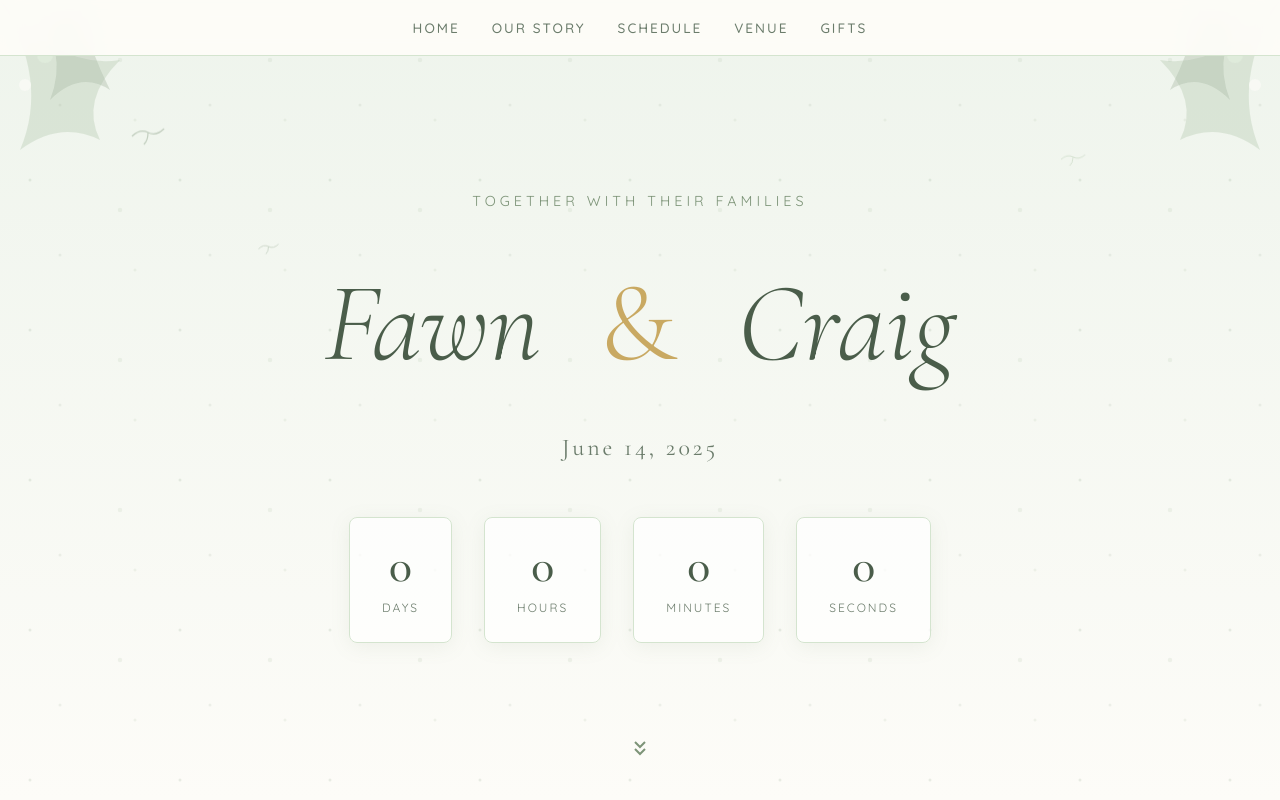
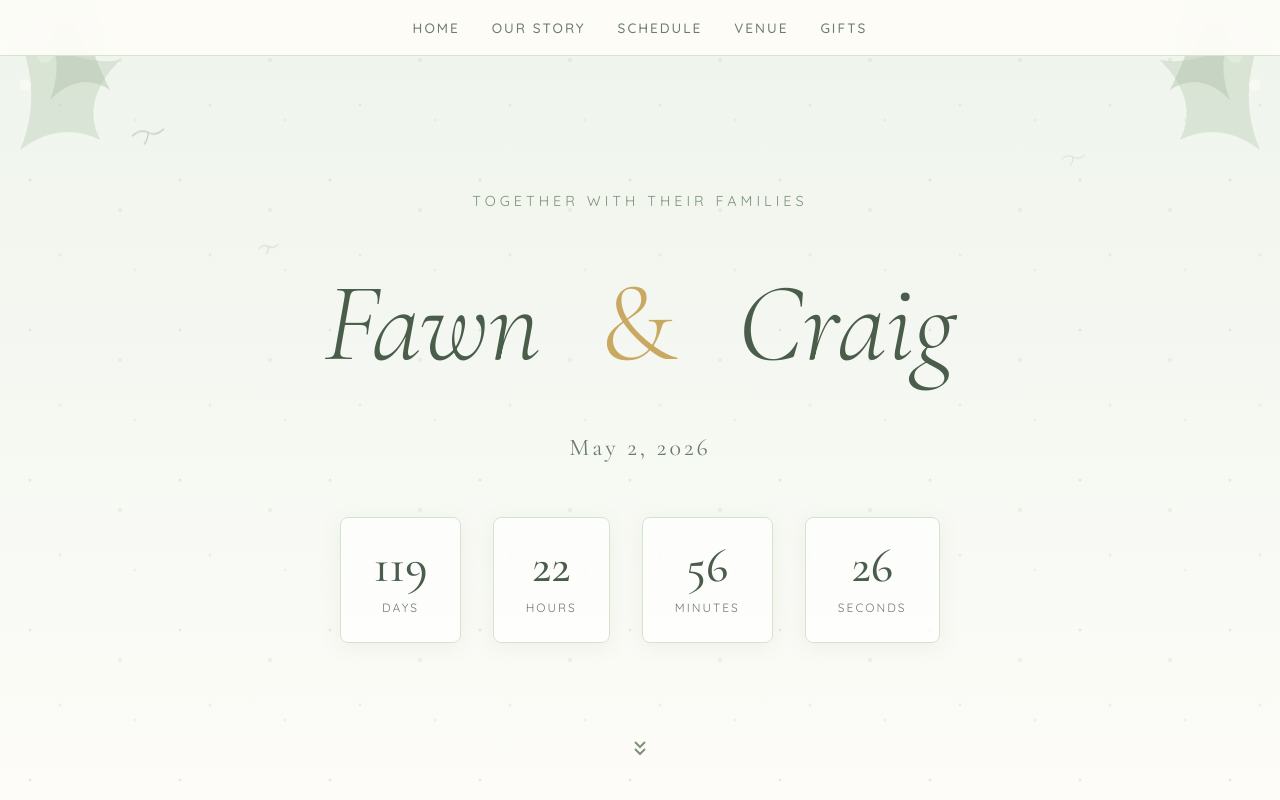
Before and after one commit to irenenas/fawn-and-craig, a plain HTML site: page index.html in a window 1280 px wide. Shown: the top 800 px of the page. Drawn offline with nearby package versions, Linux system fonts and the light colour scheme.

Commit message:
Update wedding date to May 2, 2026

```diff
--- a/index.html
+++ b/index.html
@@ -737,7 +737,7 @@
             <h1 class="couple-names">
                 Fawn <span class="ampersand">&</span> Craig
             </h1>
-            <p class="wedding-date">June 14, 2025</p>
+            <p class="wedding-date">May 2, 2026</p>
 
             <div class="countdown" id="countdown">
                 <div class="countdown-item">
@@ -913,8 +913,8 @@
     <!-- Footer -->
     <footer>
         <p class="footer-names">Fawn & Craig</p>
-        <p class="footer-date">JUNE 14, 2025</p>
-        <p class="footer-hashtag">#FawnAndCraig2025</p>
+        <p class="footer-date">MAY 2, 2026</p>
+        <p class="footer-hashtag">#FawnAndCraig2026</p>
     </footer>
 
     <!-- Countdown Script -->
@@ -922,9 +922,9 @@
         // =============================================
         // EDIT THIS DATE TO YOUR WEDDING DATE
         // Format: Year, Month (0-11), Day, Hour, Minute
-        // Note: Month is 0-indexed (January = 0, June = 5)
+        // Note: Month is 0-indexed (January = 0, May = 4)
         // =============================================
-        const weddingDate = new Date(2025, 5, 14, 15, 0, 0); // June 14, 2025 at 3:00 PM
+        const weddingDate = new Date(2026, 5, 2, 15, 0, 0); // May 2, 2026 at 3:00 PM
 
         function updateCountdown() {
             const now = new Date();
```
